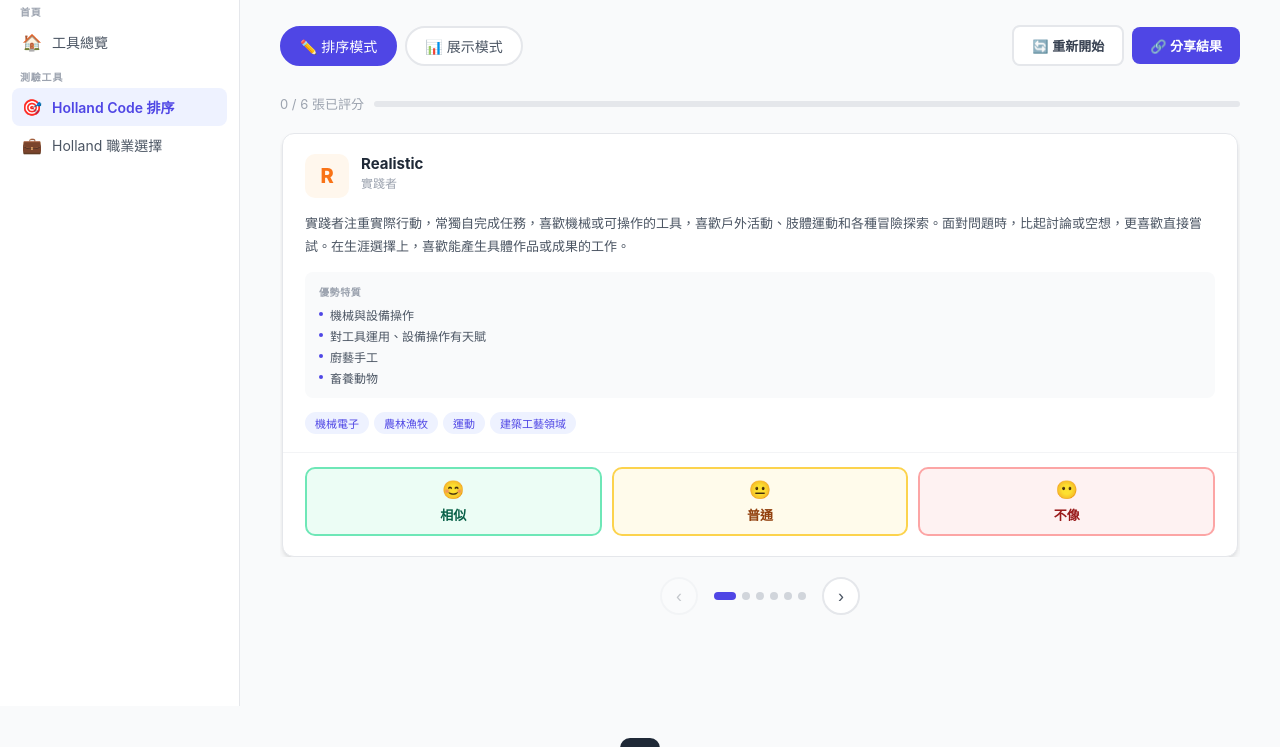
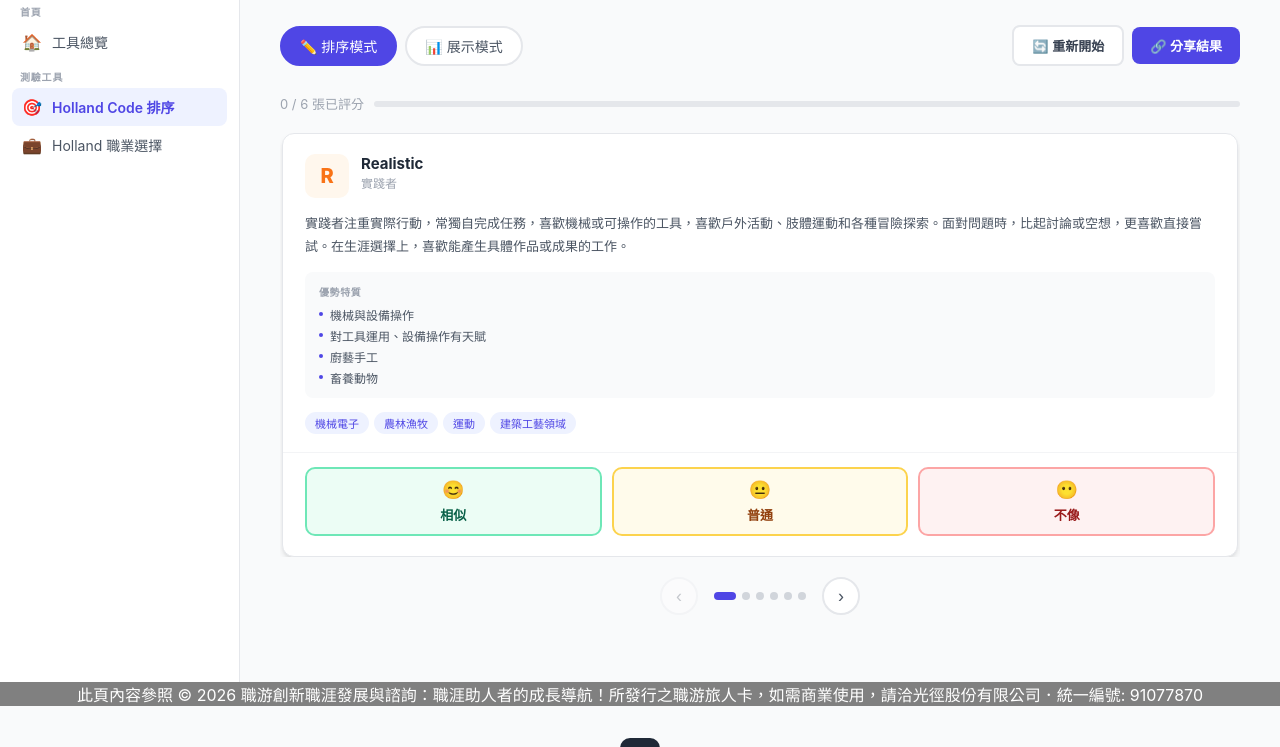
Before and after one commit to tonywang10101/career-cards-basic, a plain HTML site: page holland-basic/index.html in a window 1280 px wide. Shown: the part 94-841 px from the top of the page. Before the commit the page ends 800 px from the top, so only its background shows below. Drawn offline with Linux system fonts and the light colour scheme.

Commit message:
add copyright disclaimer

```diff
--- a/assets/css/holland.css
+++ b/assets/css/holland.css
@@ -214,6 +214,7 @@
   justify-content: center;
   gap: 16px;
   margin-top: 20px;
+  margin-bottom: 100px;
 }
 
 .carousel-arrow {
@@ -346,3 +347,13 @@
   .display-card { width: calc(50% - 7px); }
   .rating-btn   { font-size: 12px; }
 }
+
+.footer {
+  position: fixed;
+  left: 0;
+  bottom: 0;
+  width: 100%;
+  background-color: grey;
+  color: white;
+  text-align: center;
+}
--- a/assets/css/occupations.css
+++ b/assets/css/occupations.css
@@ -318,6 +318,7 @@
 /* ---- Liked chips strip ---- */
 .liked-strip {
   margin-top: 20px;
+  margin-bottom: 100px;
   background: white;
   border: 1px solid var(--gray-200);
   border-radius: var(--radius);
@@ -484,3 +485,14 @@
     grid-template-columns: repeat(auto-fill, minmax(200px, 1fr));
   }
 }
+
+
+.footer {
+  position: fixed;
+  left: 0;
+  bottom: 0;
+  width: 100%;
+  background-color: grey;
+  color: white;
+  text-align: center;
+}
--- a/holland-basic/index.html
+++ b/holland-basic/index.html
@@ -85,6 +85,10 @@
 
 <div class="toast" id="toast"></div>
 
+<div class="footer">
+  <p>此頁內容參照 © 2026 職游創新職涯發展與諮詢：職涯助人者的成長導航！所發行之職游旅人卡，如需商業使用，請洽光徑股份有限公司．統一編號: 91077870 </p>
+</div>
+
 <script src="../assets/js/nav.js"></script>
 <script src="../assets/js/holland.js"></script>
 <script>
```
Also changed, not shown: holland-occupations/index.html (+3 -0 lines).
